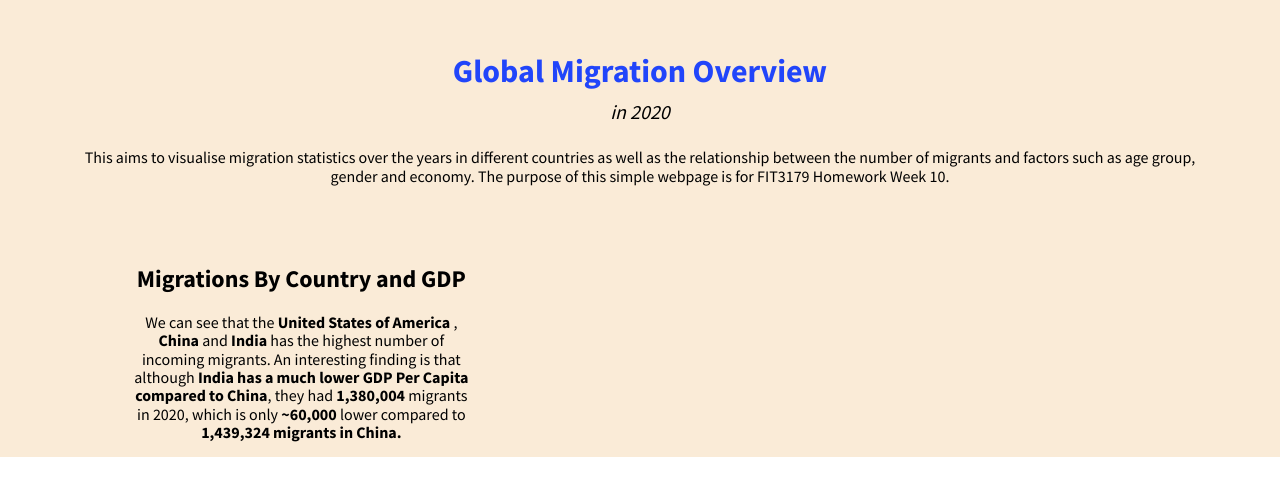
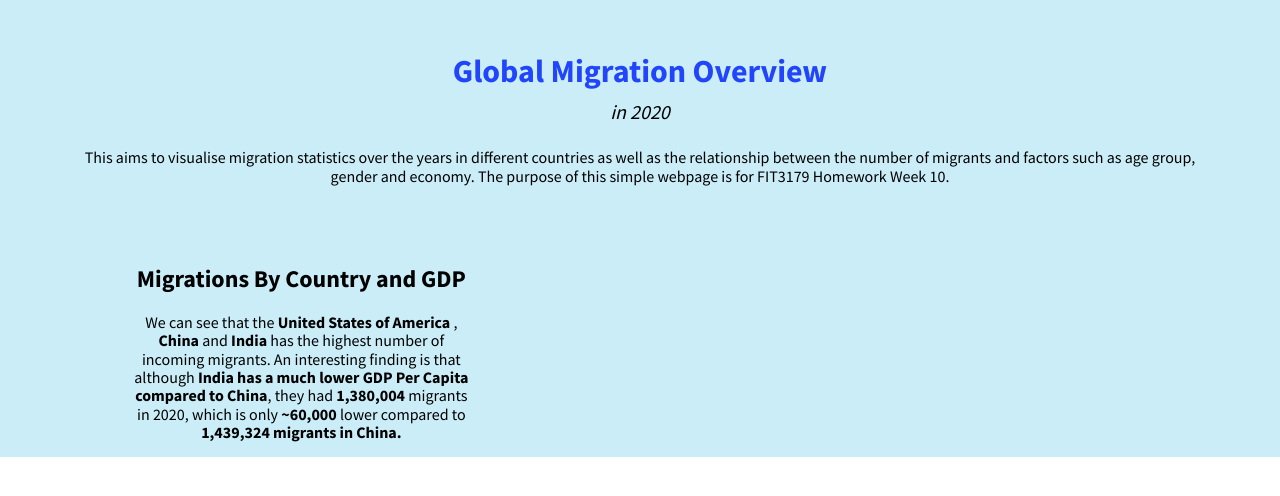
Before and after one commit to VaneKhoo23/FIT3179Wk10, a plain HTML site: page index.html in a window 1280 px wide. Drawn offline with nearby package versions, Linux system fonts and the light colour scheme; a script that the page names is missing.

Commit message:
Modified files

```diff
--- a/css/styles.css
+++ b/css/styles.css
@@ -10,7 +10,7 @@ p {
 }
 
 .page{
-    background-color:  F1F4FD;
+  background-color: rgb(202, 237, 248);
   margin: 0 auto;
 }
 
@@ -24,12 +24,10 @@ p {
 
 .l-box {
   padding: 2em;
-    background-color: antiquewhite;
 }
 #map{
   width: 75%;
   margin: 0 auto;
-    background-color: antiquewhite;
 }
 
 .description h2, h1{
--- a/index.html
+++ b/index.html
@@ -17,13 +17,13 @@
 
 </head>
 <body>
-  <div class="page" style="background-color:antiquewhite;">
+  <div class="page">
     <div class="pure-g" style="position: relative; width:100%;">
       <div class="pure-u-1-1">
         <div class="l-box">
           <h1><span style="color: #2145fa; font-weight:bold;">Global Migration Overview</span>
             <br>
-            <span style="color: black; font-weight:normal; font-size: 20px; font-style: italic;">in 2020</span></h1>
+            <span style="font-weight:normal; font-size: 20px; font-style: italic;">in 2020</span></h1>
             <p style="padding-left: 3em; padding-right: 3em;" > This aims to visualise migration statistics over the years in different countries as well as the relationship between the number of migrants and
               factors such as age group, gender and economy. The purpose of this simple webpage is for FIT3179 Homework Week 10.</p>
         </div>
@@ -61,6 +61,7 @@
 
 
 
+
 <script type="text/javascript">
 
   var spec1 = "js/chloropleth.vg.json";
```
Lines whose indentation alone changed are shown as unchanged.
